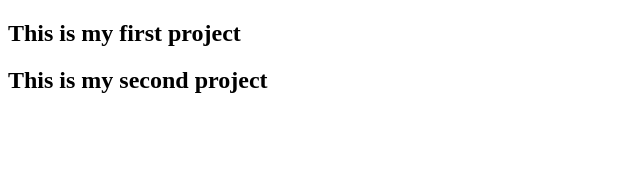
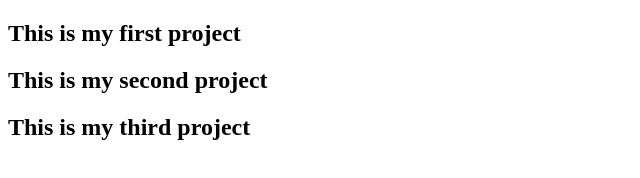
Before and after one commit to aliatske/git-ignore, a plain HTML site: page index.html in a window 1280 px wide. Shown: the whole page, without its empty margins (0-640 px from the left). Drawn offline with Linux system fonts and the light colour scheme.

Commit message:
third changes done

```diff
--- a/index.html
+++ b/index.html
@@ -8,5 +8,6 @@
 <body>
     <h2>This is my first project</h2>
     <h2>This is my second project</h2>
+    <h2>This is my third project</h2>
 </body>
 </html>
```
